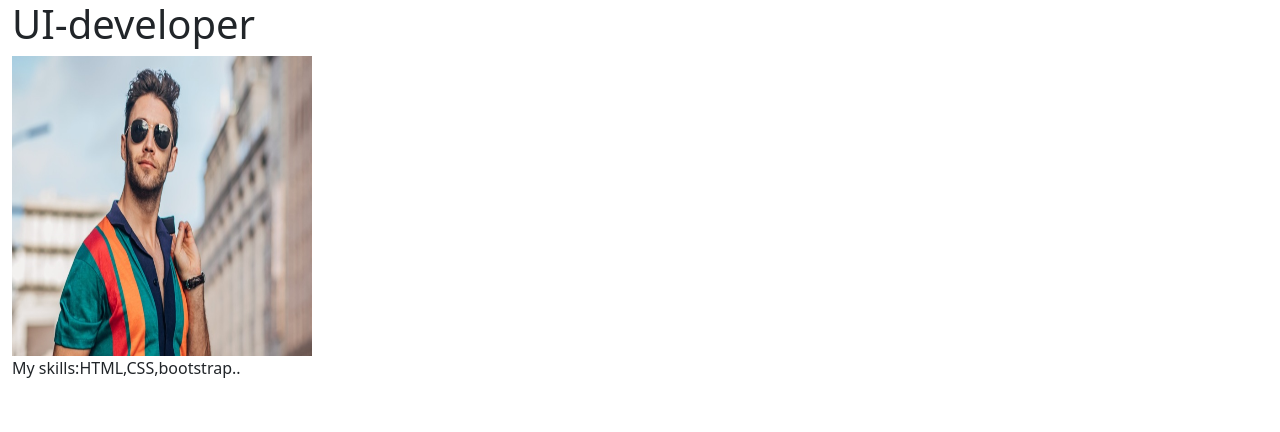
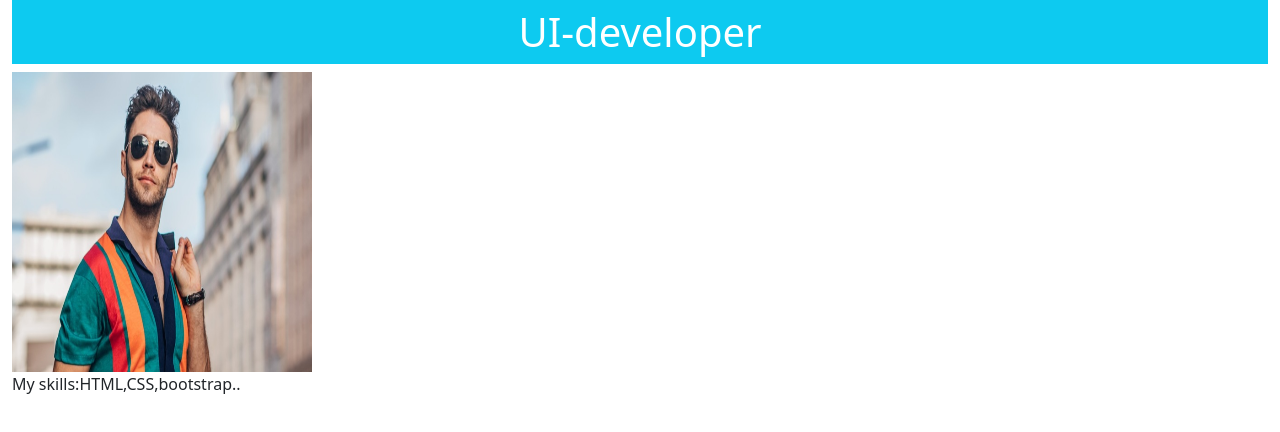
Before and after one commit to Tarunvaranasi/ui-developer, a website: page index.html in a window 1280 px wide. Drawn offline with nearby package versions, Linux system fonts and the light colour scheme.

Commit message:
Version-3 Index updated

```diff
--- a/index.html
+++ b/index.html
@@ -9,7 +9,7 @@
 <script src="https://cdn.jsdelivr.net/npm/bootstrap@5.3.2/dist/js/bootstrap.bundle.min.js" integrity="sha384-C6RzsynM9kWDrMNeT87bh95OGNyZPhcTNXj1NW7RuBCsyN/o0jlpcV8Qyq46cDfL" crossorigin="anonymous"></script>
 </head>
 <body class="container-fluid">
-    <h1>UI-developer</h1>
+    <h1 class="bg-info text-white text-center p-2">UI-developer</h1>
     <img src="public/images/Mens-fashion.jpeg" width="300" height="300">
     <p>My skills:HTML,CSS,bootstrap..</p>
 </body>
```
